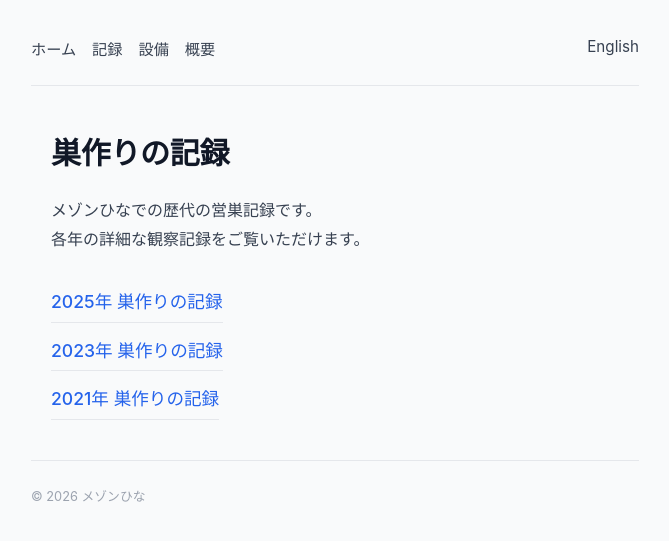
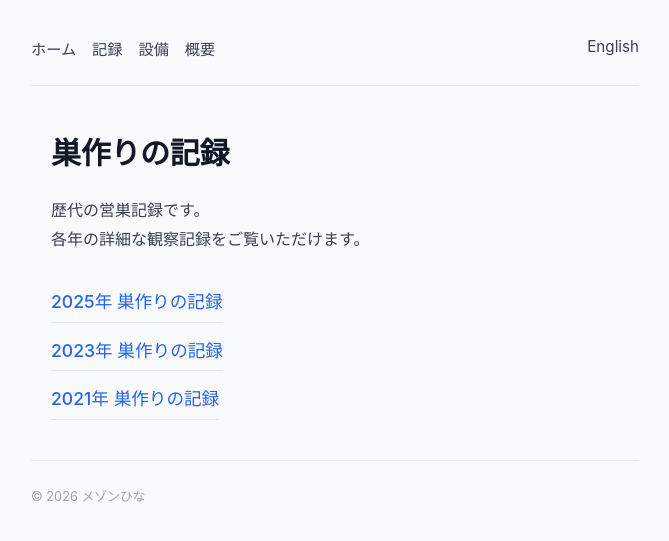
Before and after one commit to tagawa/maison-hina, a Jekyll site: the page built from ja/timeline.html, in a window 1280 px wide. Shown: the top 541 px of the page, without its empty margins (305-974 px from the left). Built offline with Jekyll 4.4.1, drawn with Linux system fonts in a browser that asks for light colours; comment, search, counter and statistics services are not loaded.

Commit message:
Update timeline.html

```diff
--- a/ja/timeline.html
+++ b/ja/timeline.html
@@ -8,7 +8,7 @@ permalink: /ja/timeline/
 <h1>{{ page.title }}</h1>
 
 <p>
-メゾンひなでの歴代の営巣記録です。<br>
+歴代の営巣記録です。<br>
 各年の詳細な観察記録をご覧いただけます。
 </p>
 
```
